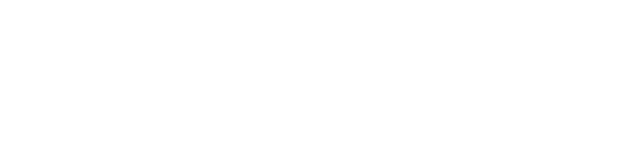
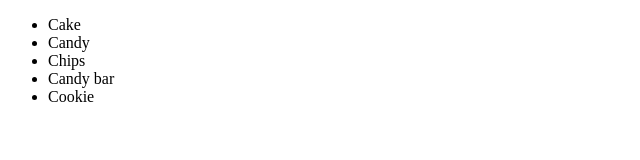
Before and after one commit to HajnalAron/github, a plain HTML site: page index.html in a window 1280 px wide. Shown: the whole page, without its empty margins (0-640 px from the left). Drawn offline with Linux system fonts and the light colour scheme.

Commit message:
sweets list added

```diff
--- a/index.html
+++ b/index.html
@@ -6,5 +6,13 @@
     <meta name="viewport" content="width=device-width, initial-scale=1.0" />
     <title>Document</title>
   </head>
-  <body></body>
+  <body>
+    <ul>
+      <li>Cake</li>
+      <li>Candy</li>
+      <li>Chips</li>
+      <li>Candy bar</li>
+      <li>Cookie</li>
+    </ul>
+  </body>
 </html>
```
